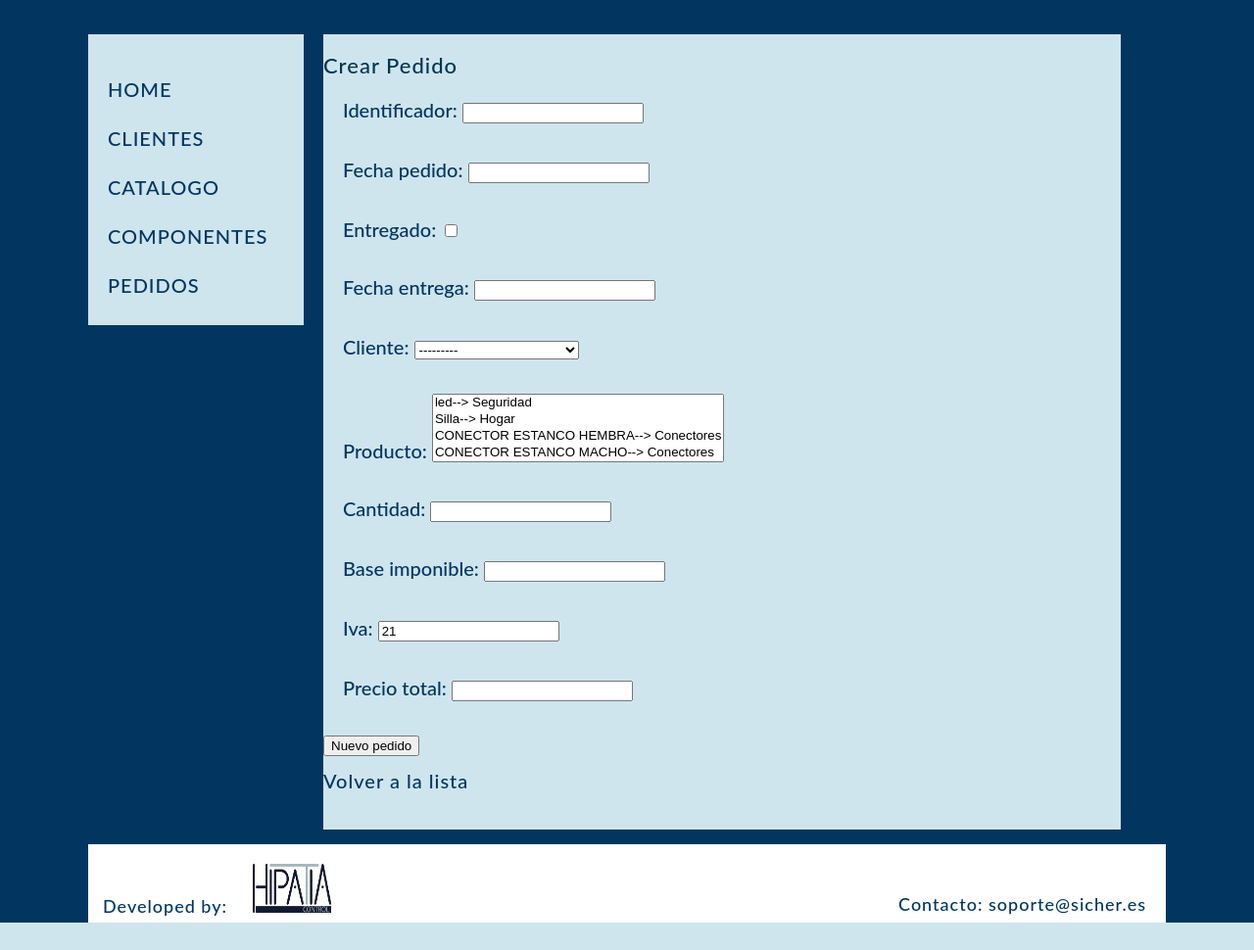
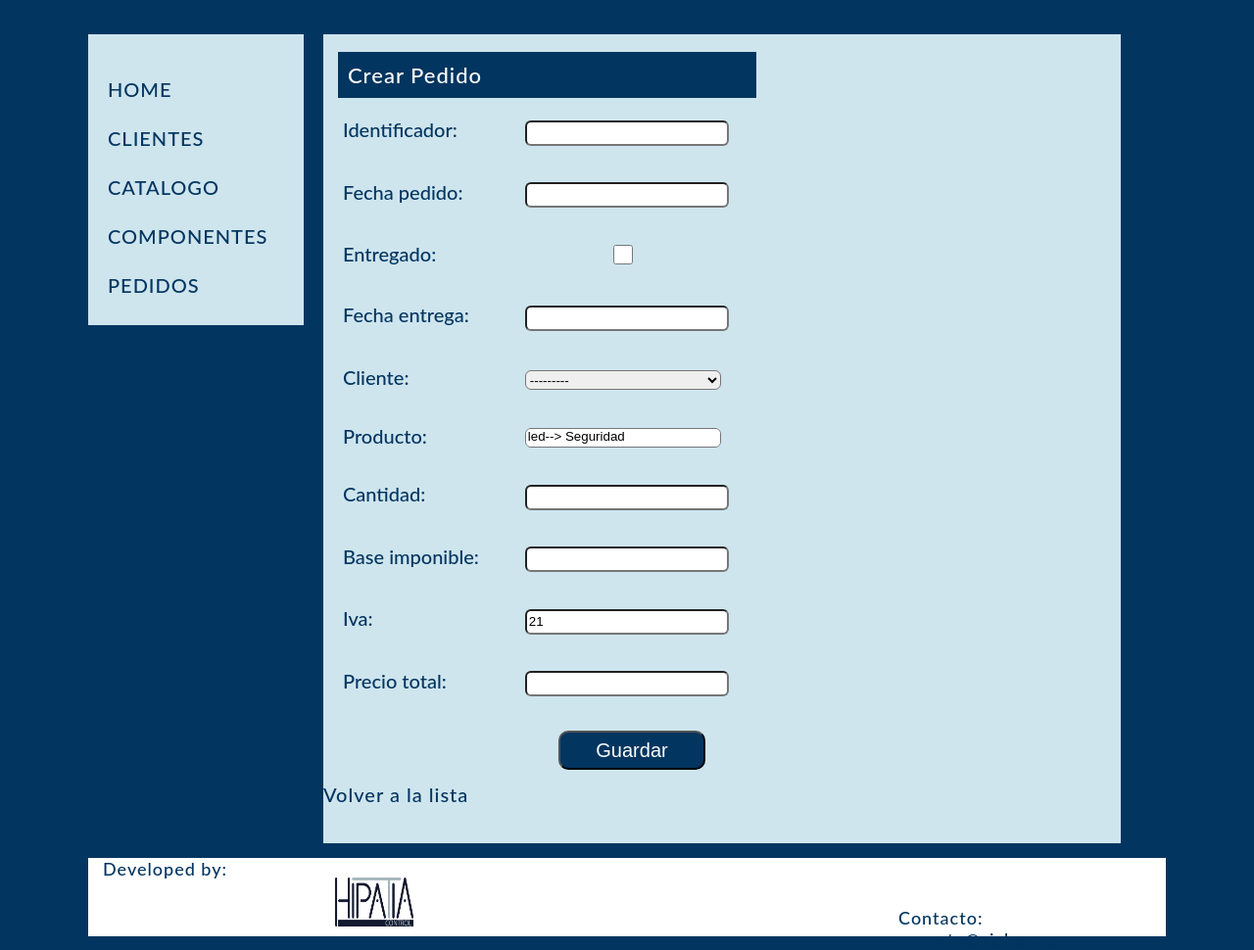
Before and after one commit to MaialenAguilar/TrabajoDjango, a Django app: page /appGestionPedidos/pedidos/crear/ in a window 1280 px wide. Shown: the part 120-1090 px from the top of the page at 98% size. Before the commit the page ends 1062 px from the top, so only its background shows below. Run offline with Django 3.2, Linux system fonts and the light colour scheme; data comes from the database, SQL or seed files in the repository.

Commit message:
Dando estilo al formulario Pedido

```diff
--- a/gestionPedidos/appGestionPedidos/forms.py
+++ b/gestionPedidos/appGestionPedidos/forms.py
@@ -25,3 +25,9 @@ class PedidoForm(ModelForm):
     class Meta:
         model = Pedido
         fields = '__all__'
+
+    def __init__(self, *args, **kwargs):
+        super().__init__(*args, **kwargs)
+        for field in self.fields:
+            # Recorremos todos los campos del modelo para añadirle class="form-control
+            self.fields[field].widget.attrs.update({'class': 'form-control'})
--- a/gestionPedidos/appGestionPedidos/static/CSS/web_styles.css
+++ b/gestionPedidos/appGestionPedidos/static/CSS/web_styles.css
@@ -102,14 +102,15 @@ main {
 	color: white;
 	padding: 10px;
 	margin-left: 15px;
+	width: 50%;
 	}
 /*Cada línea del formulario está formada por un label y un input*/
 .formulario {
 	line-height: 40px;
 }
-.campos {
+label {
 	float: left;
-	width: 35%;
+	width: 20%;
 
 }
 .usuario, .bancarios, .enviar-registro {
@@ -121,7 +122,8 @@ main {
 fieldset {
 	border: 0;
 }
- .prueba {
+ .form-control {
+
 	border-radius: 6px;
 	height: 20px;
 	margin-left: 30px;
--- a/gestionPedidos/appGestionPedidos/templates/Crear_Pedido.html
+++ b/gestionPedidos/appGestionPedidos/templates/Crear_Pedido.html
@@ -1,12 +1,12 @@
 {% extends 'base.html' %}
 
 {% block main %}
-<h2>Crear Pedido</h2>
+<h2 class="titulos">Crear Pedido</h2>
 
 <form action="{% url 'crear_pedido' %}" method="post">
     {% csrf_token %}
     {{ form.as_p }}
-    <input type="submit" value="Nuevo pedido" />
+    <input class="boton" type="submit" value="Guardar" />
 </form>
 <a href="{% url 'pedidos' %}">Volver a la lista</a>
 
```
